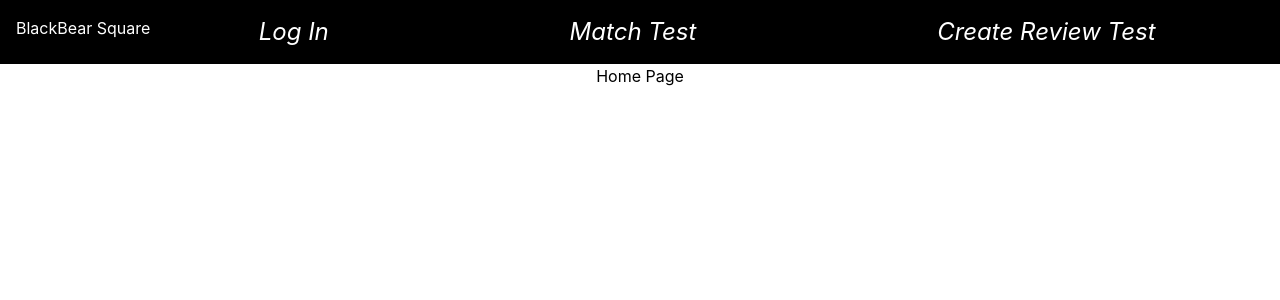
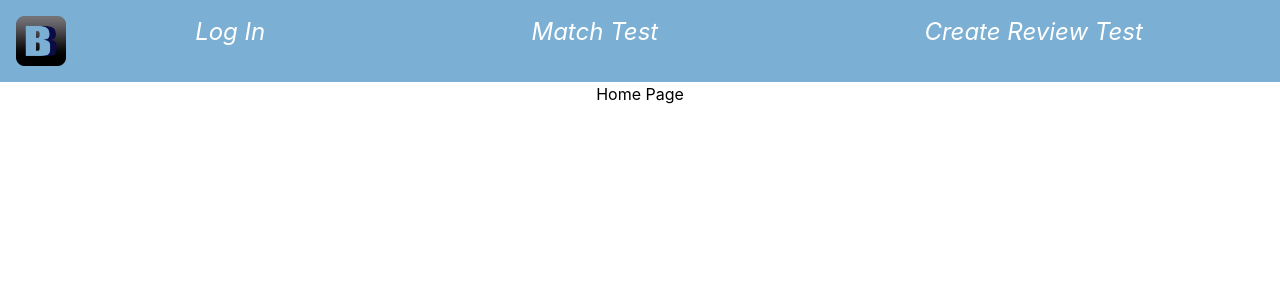
Before and after one commit to 2022-autumn-cos-420/Team-Egg, a React (Create React App) app in the folder client/: page / in a window 1280 px wide. Shown: the top 300 px of the page. Built offline with nearby package versions, Linux system fonts and the light colour scheme.

Commit message:
Created logo, made no wrap

```diff
--- a/client/src/components/Navbar.tsx
+++ b/client/src/components/Navbar.tsx
@@ -6,6 +6,7 @@ import HomePage from "../pages/HomePage";
 import LogInPage from "../pages/LogInPage";
 import FindMatch from "./Findmatch";
 import CreateReview from "../pages/CreateReview";
+import logo from  "../images/bbsLogo.png";
 
 
 
@@ -13,10 +14,11 @@ export default function Navbar(){
     return <Router>
         <nav className="relative p-4 items-center
         flex flex-col w-full justify-between min-w-fit
-        bg-black text-white">
+        bg-crt_BB_lightBlue text-white
+        whitespace-nowrap">
         <div className="flex flex-row items-cetner w-full justify-between">
-            <div className="min-w-fit">
-                <Link to="/">BlackBear Square</Link>{/*Logo Spot */}
+            <div className="min-w-fit mr-2">
+                <Link to="/"><img className="w-[50px]" src={logo} alt="BlackBearSquare Logo"></img></Link>{/*logo spot */}
             </div>
 
             {/*Menu items*/}
--- a/client/tailwind.config.js
+++ b/client/tailwind.config.js
@@ -6,14 +6,11 @@ module.exports = {
       colors: {
         transparent: 'transparent',
         current: 'currentColor',
-        crt_darkGrey: 'rgb(40,40,40)',
-        crt_amber: 'rgb(255,176,0)',
-        crt_lightAmber: 'rgb(255,204,0)',
-        crt_green: 'rgb(51,255,0)',
-        crt_apple: 'rgb(51,255,51',
-        crt_green2: 'rgb(0,255,51)',
-        crt_lightApple: 'rgb(102,255,102',
-        crt_lightGreen: 'rgb(0,255,102)'
+        crt_BB_lightBlue: 'rgb(123, 175, 212)',
+        crt_BB_darkBlue: 'rgb(11, 11, 69)',
+        crt_BB_white: 'rgb(255, 255, 255)',
+        crt_BB_black: 'rgb(0,0,0)',
+        crt_BB_grey: 'rgb(178, 190, 181)'
       }
     }
   },
```
Also changed, not shown: client/src/images/bbsLogo.png (added).
